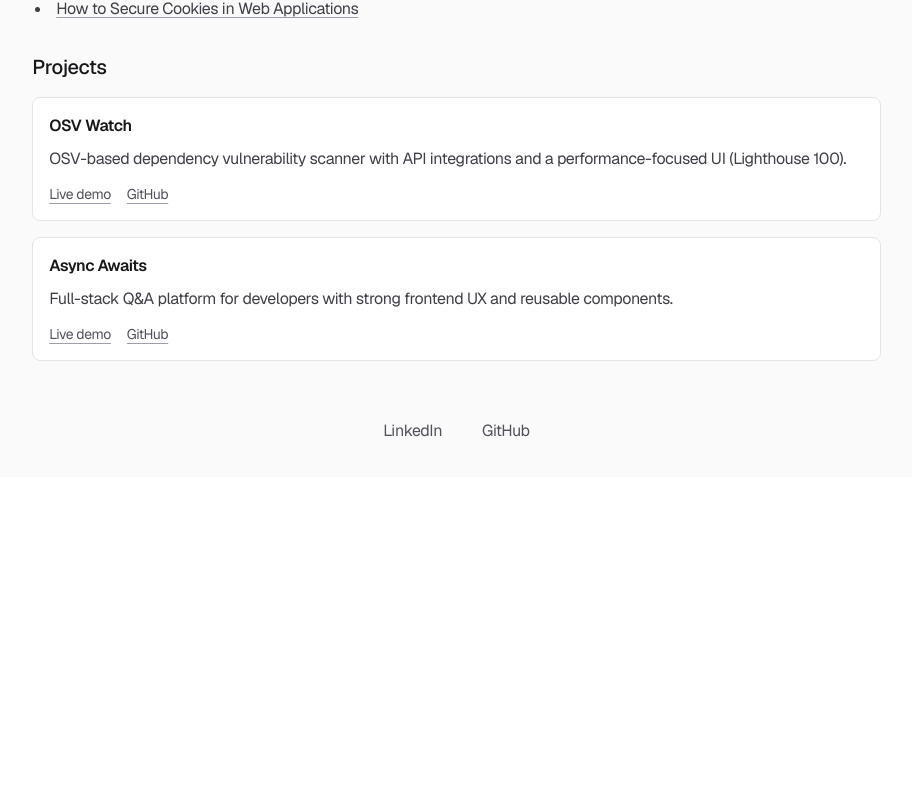
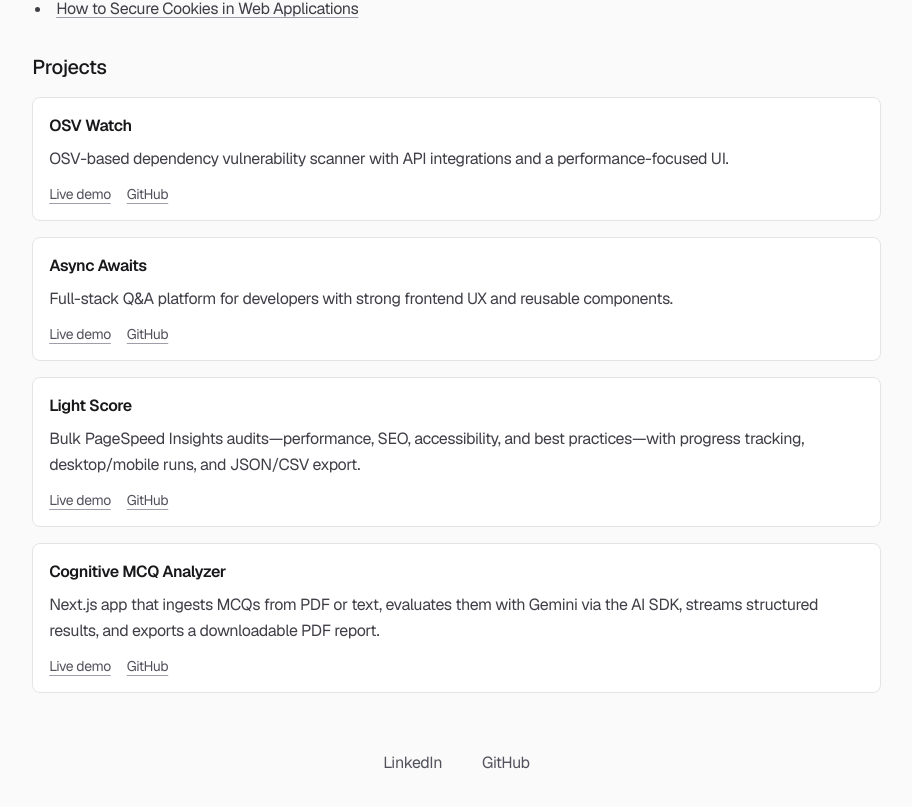
Before and after one commit to abhishekmardiya/abhishekmardiya.dev, a Next.js app: page / in a window 1280 px wide. Shown: the part 455-1262 px from the top of the page, without its empty margins (176-1088 px from the left). Before the commit the page ends 932 px from the top, so only its background shows below. Built offline with nearby package versions, Linux system fonts and the light colour scheme; no server answers.

Commit message:
Update project descriptions and add new project "Light Score" to the PROJECTS constant

```diff
--- a/src/constants/projects.ts
+++ b/src/constants/projects.ts
@@ -9,7 +9,7 @@ export const PROJECTS: readonly Project[] = [
   {
     title: "OSV Watch",
     description:
-      "OSV-based dependency vulnerability scanner with API integrations and a performance-focused UI (Lighthouse 100).",
+      "OSV-based dependency vulnerability scanner with API integrations and a performance-focused UI.",
     liveDemoUrl: "https://osv-watch.vercel.app",
     githubUrl: "https://github.com/abhishekmardiya/osv-watch",
   },
@@ -20,4 +20,18 @@ export const PROJECTS: readonly Project[] = [
     liveDemoUrl: "https://asyncawaits.com",
     githubUrl: "https://github.com/abhishekmardiya/async-awaits",
   },
+  {
+    title: "Light Score",
+    description:
+      "Bulk PageSpeed Insights audits—performance, SEO, accessibility, and best practices—with progress tracking, desktop/mobile runs, and JSON/CSV export.",
+    liveDemoUrl: "https://light-score.vercel.app",
+    githubUrl: "https://github.com/abhishekmardiya/light-score",
+  },
+  {
+    title: "Cognitive MCQ Analyzer",
+    description:
+      "Next.js app that ingests MCQs from PDF or text, evaluates them with Gemini via the AI SDK, streams structured results, and exports a downloadable PDF report.",
+    liveDemoUrl: "https://cognitive-mcq-analyzer.vercel.app",
+    githubUrl: "https://github.com/abhishekmardiya/cognitive-MCQ-analyzer",
+  },
 ];
```
